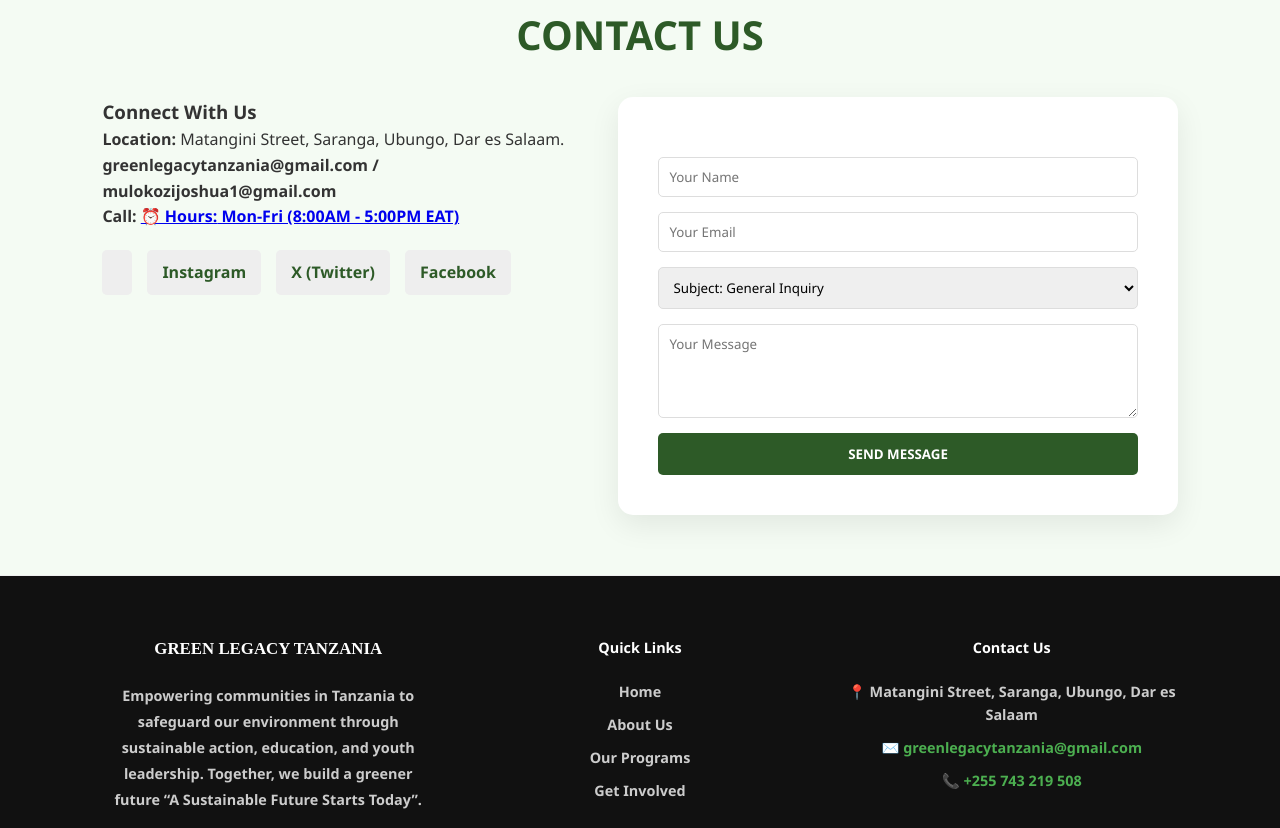
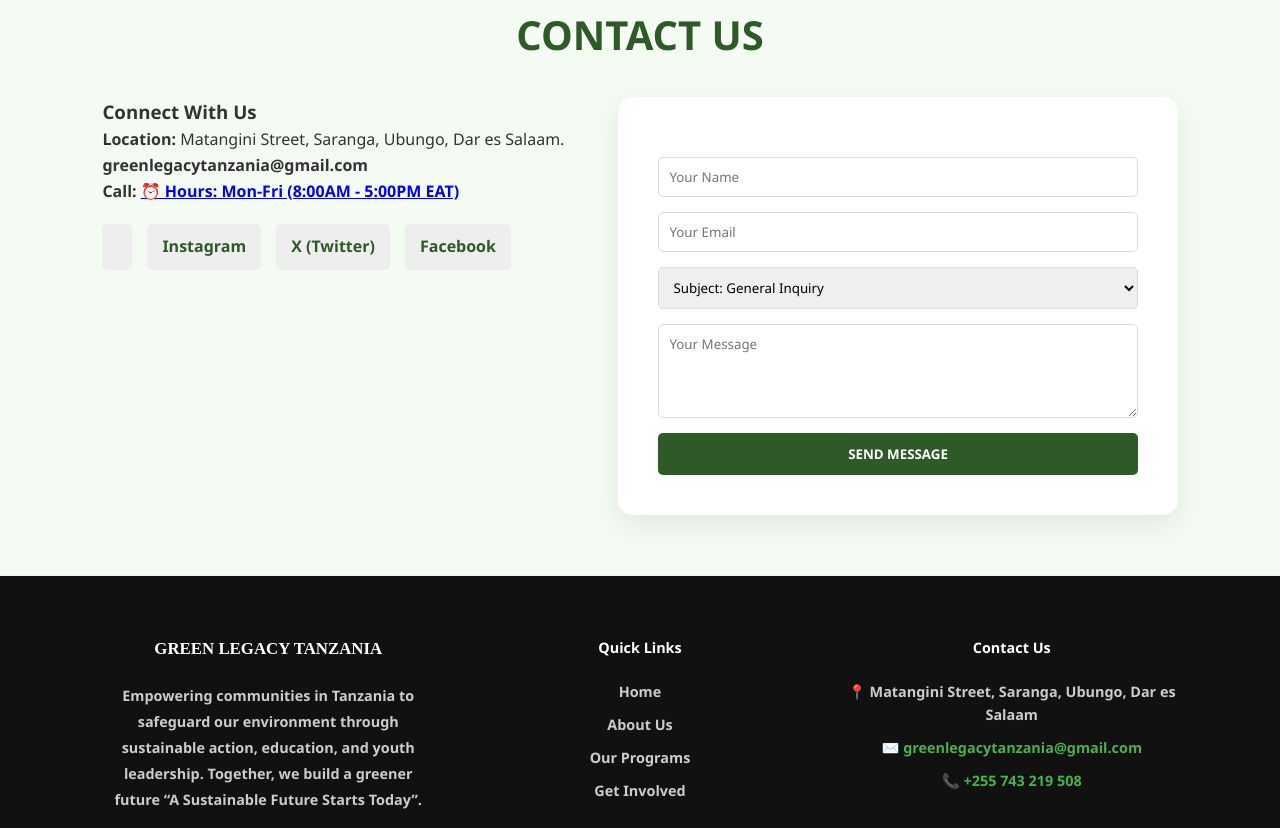
Before and after one commit to Greenlegacy-tanzania/greenlegacy-tanzania, a plain HTML site: page index.html in a window 1280 px wide. Shown: the part 6452-7280 px from the top of the page. Drawn offline with Linux system fonts and the light colour scheme.

Commit message:
Update index.html

```diff
--- a/index.html
+++ b/index.html
@@ -317,9 +317,9 @@
             <div>
                 <h3>Connect With Us</h3>
                 <p><strong> Location:</strong> Matangini Street, Saranga, Ubungo, Dar es Salaam.</p>
-                <p><strong> <a href="mailto:greenlegacytanzania@gmail.com / href="mailto:mulokozijoshua1@gmail.com"
+                <p><strong> <a href="mailto:greenlegacytanzania@gmail.com"
 				style="color: var(--primary); text-decoration: none;
-				font-weight: bold;">greenlegacytanzania@gmail.com / mulokozijoshua1@gmail.com</a></p>
+				font-weight: bold;">greenlegacytanzania@gmail.com</a></p>
 
                 <p><strong> Call: <a href="tel:+255 743 219 508</strong></p>
                 <p><strong>⏰ Hours:</strong> Mon-Fri (8:00AM - 5:00PM EAT)</p>
```
